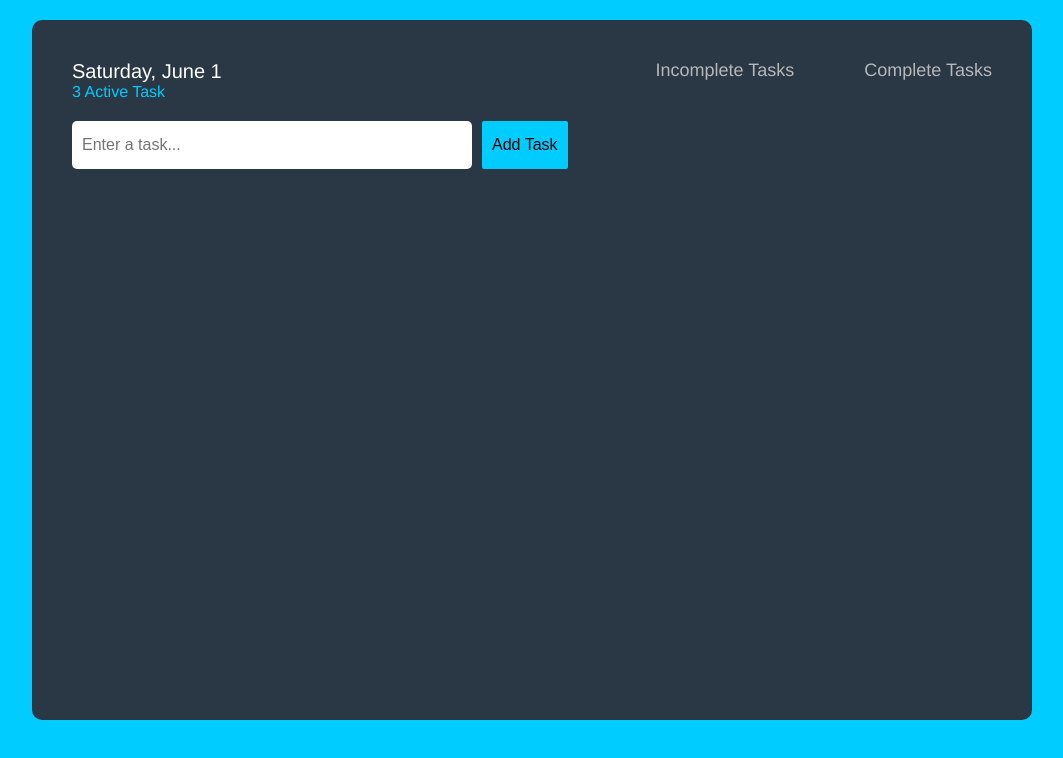
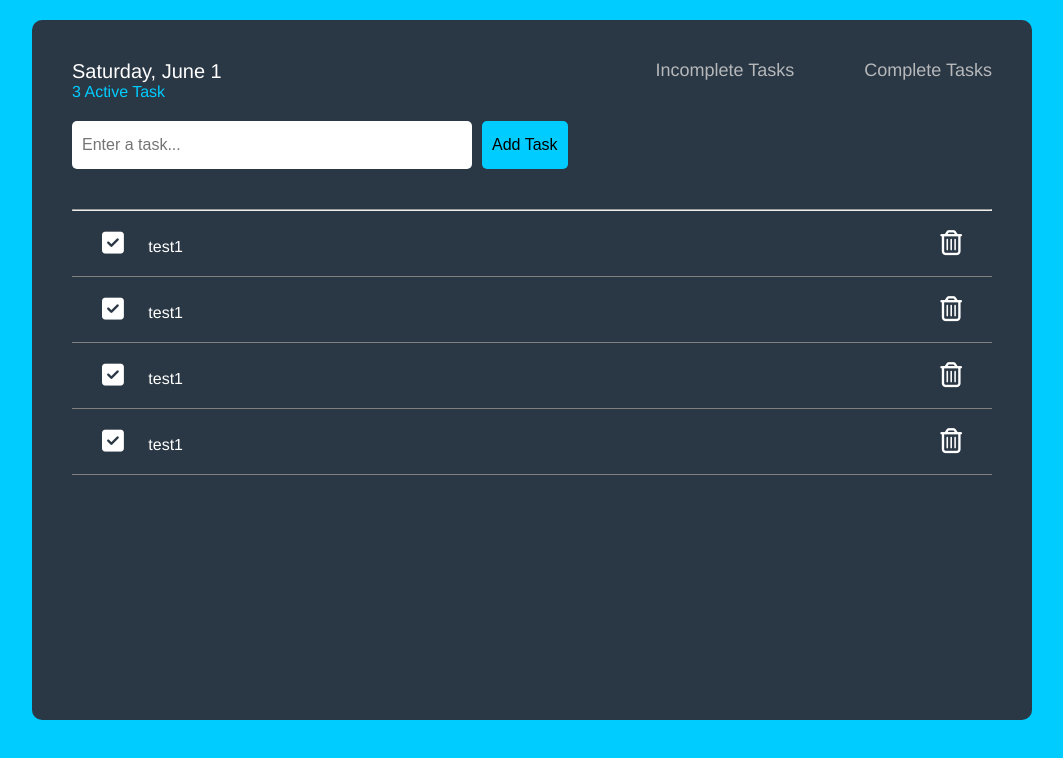
Before and after one commit to Chiga754/todo-app, a Vue app: page / in a window 1280 px wide. Shown: the top 758 px of the page, without its empty margins (108-1171 px from the left). Built offline with nearby package versions, Linux system fonts and the light colour scheme.

Commit message:
Application layout

```diff
--- a/public/index.html
+++ b/public/index.html
@@ -12,6 +12,6 @@
       <strong>We're sorry but <%= htmlWebpackPlugin.options.title %> doesn't work properly without JavaScript enabled. Please enable it to continue.</strong>
     </noscript>
     <div id="app"></div>
-    <!-- built files will be auto injected -->
+    <script src="https://use.fontawesome.com/b92702d0c2.js"></script>
   </body>
 </html>
--- a/src/App.vue
+++ b/src/App.vue
@@ -2,17 +2,21 @@
   <div class="todo__main">
     <top-menu />
     <add-task-form />
+    <hr>
+    <tasks-list />
   </div>
 </template>
 
 <script>
 import TopMenu from '@/components/TopMenu.vue';
 import AddTaskForm from '@/components/AddTaskForm.vue'
+import TasksList from './components/TasksList.vue'
   export default {
     components: {
-      TopMenu,
-      AddTaskForm,
-    }
+    TopMenu,
+    AddTaskForm,
+    TasksList
+}
   }
 </script>
 
--- a/src/components/AddTaskForm.vue
+++ b/src/components/AddTaskForm.vue
@@ -13,6 +13,10 @@ export default {
 
 <style scoped>
 
+form{
+  margin-bottom: 40px;
+}
+
 input {
     min-width: 400px;
     padding: 15px 10px;
@@ -27,7 +31,7 @@ button {
     padding: 15px 10px;
     background: rgb(0, 204, 255);
     border: none;
-    border-radius: 2px;
+    border-radius: 5px;
     cursor: pointer;
     transition: all .3s;
 }
--- /dev/null
+++ b/src/components/TasksList.vue
@@ -0,0 +1,23 @@
+<template>
+    <ul>
+        <task-item />
+        <task-item />
+        <task-item />
+        <task-item />
+    </ul>
+</template>
+
+<script>
+import TaskItem from './UI/TaskItem.vue'
+export default {
+  components: { TaskItem },
+
+}
+</script>
+
+<style scoped>
+ul {
+    list-style: none;
+}
+
+</style>
--- /dev/null
+++ b/src/components/UI/TaskItem.vue
@@ -0,0 +1,50 @@
+<template>
+    <li class="task">
+        <div>
+            <i class="fa fa-check-square btn-done" aria-hidden="true"></i>
+            test1
+        </div>
+        <i class="fa fa-trash-o btn-trash" aria-hidden="true"></i>
+    </li>
+</template>
+
+<script>
+export default {
+
+}
+</script>
+
+<style>
+.task {
+    display: flex;
+    justify-content: space-between;
+    padding: 20px 30px;
+}
+li {
+    color: #ffffff;
+    border-bottom: 1px solid gray ;
+    position: relative;
+    cursor: pointer;
+    transition: all .3s;
+    display: flex;
+    align-items: center;
+}
+li:hover {
+  background: rgba(0, 204, 255, 0.493);
+}
+.btn-done {
+    font-size: 25px;
+    margin-right: 20px;
+    transition: all .2s;
+}
+.btn-done:hover{
+    color: rgba(9, 255, 9, 0.548);
+}
+.btn-trash {
+    font-size: 25px;
+    transition: all .2s;
+}
+.btn-trash:hover{
+    color: rgb(240, 54, 54);
+}
+</style>
```
